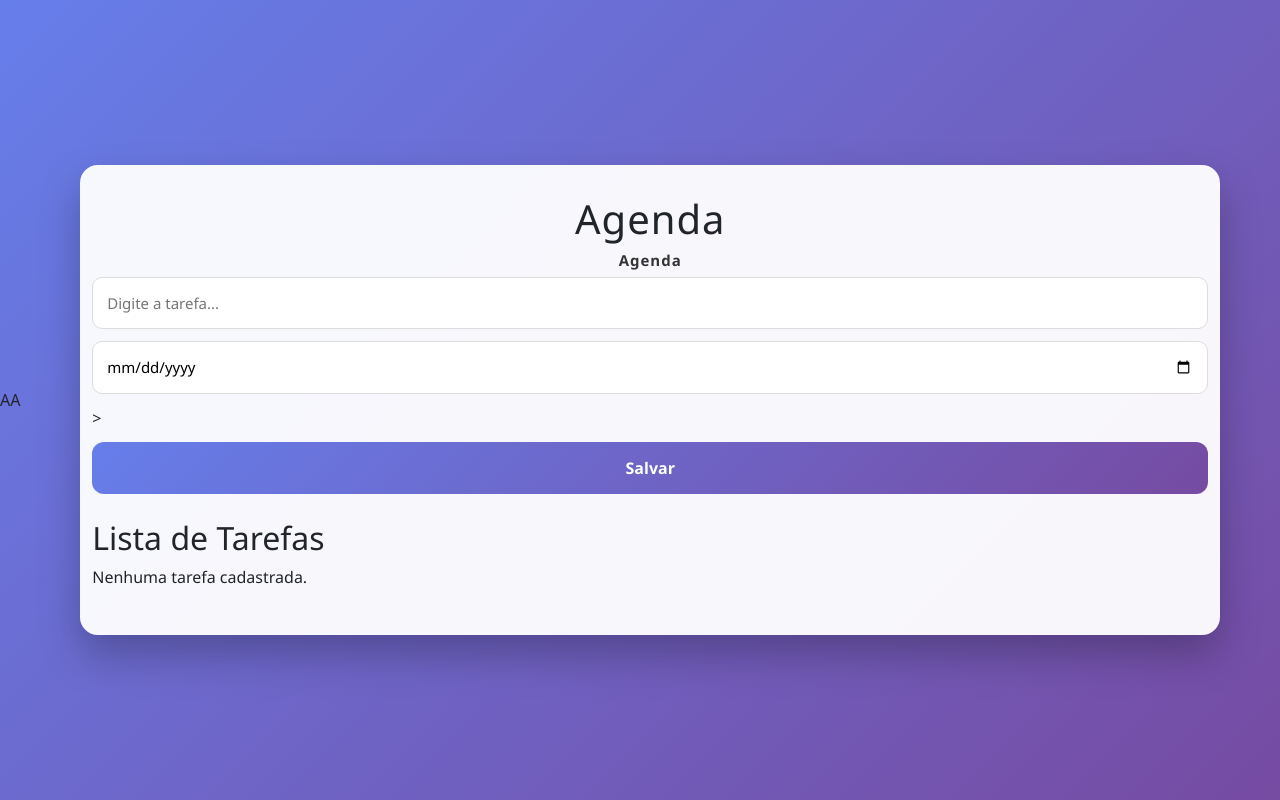
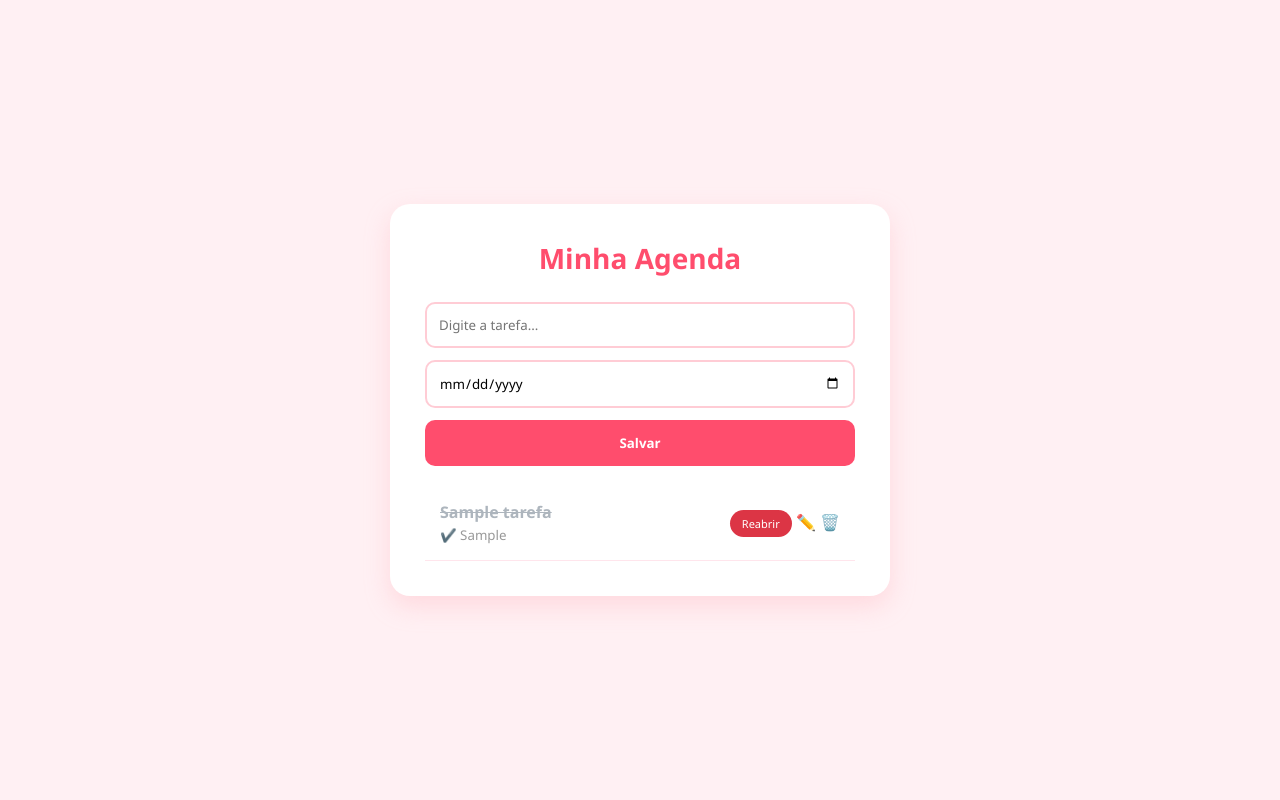
Before and after one commit to Barbarazotto/agenda-, a Flask app: page /agenda in a window 1280 px wide. Run offline with Flask 3, Linux system fonts and the light colour scheme; tables that the repository leaves empty hold one stand-in row (values such as "Sample post"); data that the repository does not hold is empty.

Commit message:
feat: implementar funcionalidade de concluir/reabrir tarefas e ajuste visual rosa

```diff
--- a/app.py
+++ b/app.py
@@ -1,8 +1,11 @@
-from flask import Flask, redirect, render_template, request, url_for
+from flask import Flask, render_template, request, redirect, url_for, jsonify
 from models.tarefa import Tarefa
+from models.database import init_db
 
 app = Flask(__name__)
 
+# Inicializa o banco de dados
+init_db()
 
 @app.route('/')
 def home():
@@ -10,38 +13,49 @@ def home():
 
 @app.route('/agenda', methods=['GET', 'POST'])
 def agenda():
-    tarefas = None
+    if request.method == 'POST':
+        # Mantendo os nomes originais da sua sala
+        titulo = request.form['titulo-tarefa']
+        data = request.form['data-conclusao']
 
-    if request.method == 'POST':
-        titulo_tarefa = request.form['titulo_tarefa']
-        data_conclusao = request.form['data_conclusao']
-        tarefa = Tarefa(titulo_tarefa, data_conclusao)
-        tarefa.salvar_tarefa()
+        nova_tarefa = Tarefa(titulo, data)
+        nova_tarefa.salvar_tarefa()
 
-    tarefas = Tarefa.obter_tarefas()
-    return render_template('agenda.html', titulo='Agenda', tarefas=tarefas)
+        return redirect(url_for('agenda'))
+
+    lista = Tarefa.obter_tarefas()
+    # Passamos None para evitar o erro visual no HTML
+    return render_template('agenda.html', titulo='Agenda', tarefas=lista, tarefa_selecionada=None)
+
+@app.route('/status/<int:idTarefa>', methods=['POST'])
+def status(idTarefa):
+    # RF02: Endpoint para concluir/reabrir
+    tarefa = Tarefa.id(idTarefa)
+    tarefa.alternar_status()
+    return jsonify(sucesso=True)
 
 @app.route('/delete/<int:idTarefa>')
 def delete(idTarefa):
-    terefa = Tarefa.id(idTarefa)
-    terefa.excluir_tarefa()
-    #return render_template('agenda.html', titulo='Agenda', tarefas=tarefas)
+    # RN01: Não pode excluir se estiver concluída
+    tarefa = Tarefa.id(idTarefa)
+    if tarefa.concluida == 1:
+        return "<script>alert('Reabra a tarefa antes de excluir!'); window.location.href='/agenda';</script>"
+
+    tarefa.excluir_tarefa()
     return redirect(url_for('agenda'))
 
-@app.route('/Hello')
-def hello_world():
-    return 'Hello, World!'
-
-
-@app.route('/update/<int:idTarefa>', methods = ['GET', 'POST'])
+@app.route('/update/<int:idTarefa>', methods=['GET', 'POST'])
 def update(idTarefa):
     if request.method == 'POST':
-        titulo = request.form['titulo_tarefa']
-        data = request.form['data_conclusao']
-        tarefa = Tarefa(titulo, data, idTarefa)
-        tarefa.atualizar_tarefa()
+        titulo = request.form['titulo-tarefa']
+        data = request.form['data-conclusao']
+        tarefa = Tarefa(titulo, data, id_tarefa=idTarefa)
+        tarefa.atualizar_tarefas()
         return redirect(url_for('agenda'))
 
-    tarefas=Tarefa.obter_tarefas()
-    tarefa_selecionada = Tarefa.id(idTarefa)
-    return render_template('agenda.html', titulo=f'Editando a tarefa ID: {idTarefa}', tarefas=tarefas, tarefa_selecionada=tarefa_selecionada)
+    tarefa_edit = Tarefa.id(idTarefa)
+    lista = Tarefa.obter_tarefas()
+    return render_template('agenda.html', titulo='Editar', tarefa_selecionada=tarefa_edit, tarefas=lista)
+
+if __name__ == '__main__':
+    app.run(debug=True)
--- a/static/style.css
+++ b/static/style.css
@@ -2,149 +2,80 @@
     margin: 0;
     padding: 0;
     box-sizing: border-box;
-    font-family: "Segoe UI", Arial, sans-serif;
+    font-family: 'Segoe UI', sans-serif;
 }
 
-/* FUNDO */
 body {
+    background-color: #fff0f3 !important; /* ROSA CLARO */
+    background-image: none !important;    /* REMOVE GRADIENTE ROXO */
     min-height: 100vh;
-    background: linear-gradient(135deg, #667eea, #764ba2);
     display: flex;
     justify-content: center;
     align-items: center;
 }
 
-/* CARD PRINCIPAL */
-.container {
-    background: rgba(255, 255, 255, 0.95);
+.container-principal {
+    background-color: #ffffff; /* BRANCO */
     width: 100%;
-    max-width: 480px;
-    padding: 30px;
-    border-radius: 18px;
-    box-shadow: 0 20px 40px rgba(0, 0, 0, 0.25);
-    animation: surgir 0.6s ease;
+    max-width: 500px;
+    padding: 35px;
+    border-radius: 20px;
+    box-shadow: 0 10px 25px rgba(255, 182, 193, 0.4);
 }
 
-@keyframes surgir {
-    from {
-        opacity: 0;
-        transform: translateY(20px);
-    }
-    to {
-        opacity: 1;
-        transform: translateY(0);
-    }
+.titulo {
+    color: #ff4d6d;
+    text-align: center;
+    margin-bottom: 25px;
+    font-size: 28px;
 }
 
-/* TÍTULO */
-h1 {
-    text-align: center;
-    margin-bottom: 25px;
-    color: #333;
-    letter-spacing: 1px;
+.input-bonito {
+    width: 100%;
+    padding: 12px;
+    margin-bottom: 12px;
+    border: 2px solid #ffccd5;
+    border-radius: 10px;
+    outline: none;
 }
 
-/* FORMULÁRIO */
-form {
-    display: flex;
-    flex-direction: column;
-    gap: 12px;
-    margin-bottom: 25px;
-}
-
-form input {
+.btn-adicionar {
+    width: 100%;
     padding: 14px;
+    background-color: #ff4d6d;
+    color: white;
+    border: none;
     border-radius: 10px;
-    border: 1px solid #ddd;
-    font-size: 15px;
-    transition: 0.3s;
-}
-
-form input:focus {
-    outline: none;
-    border-color: #667eea;
-    box-shadow: 0 0 0 3px rgba(102, 126, 234, 0.2);
-}
-
-form button {
-    padding: 14px;
-    border-radius: 12px;
-    border: none;
-    background: linear-gradient(135deg, #667eea, #764ba2);
-    color: white;
-    font-size: 16px;
     font-weight: bold;
     cursor: pointer;
     transition: 0.3s;
 }
 
-form button:hover {
-    transform: translateY(-2px);
-    box-shadow: 0 10px 20px rgba(118, 75, 162, 0.4);
+.btn-adicionar:hover {
+    background-color: #ff758f;
 }
 
-/* TAREFAS */
-.tarefa {
-    background: #ffffff;
-    padding: 16px;
-    border-radius: 14px;
+.item-tarefa {
     display: flex;
     justify-content: space-between;
     align-items: center;
-    margin-bottom: 12px;
-    box-shadow: 0 8px 18px rgba(0, 0, 0, 0.08);
-    animation: fade 0.4s ease;
+    padding: 15px;
+    border-bottom: 1px solid #ffe5ec;
 }
 
-@keyframes fade {
-    from {
-        opacity: 0;
-        transform: scale(0.95);
-    }
-    to {
-        opacity: 1;
-        transform: scale(1);
-    }
+.concluida-texto {
+    text-decoration: line-through;
+    color: #adb5bd;
 }
 
-.titulo {
-    font-weight: 600;
-    color: #333;
-    font-size: 15px;
+.btn-status {
+    border: none;
+    padding: 6px 12px;
+    border-radius: 20px;
+    color: white;
+    font-size: 11px;
+    cursor: pointer;
 }
 
-/* DATA COMO BADGE */
-.data {
-    background: #667eea;
-    color: white;
-    padding: 6px 12px;
-    border-radius: 20px;
-    font-size: 13px;
-}
-
-/* HOME */
-.home {
-    text-align: center;
-}
-
-.home p {
-    font-size: 18px;
-    color: #333;
-}
-
-.home a {
-    display: inline-block;
-    margin-top: 20px;
-    padding: 12px 26px;
-    text-decoration: none;
-    border-radius: 30px;
-    background: linear-gradient(135deg, #667eea, #764ba2);
-    color: white;
-    font-weight: bold;
-    transition: 0.3s;
-}
-
-.home a:hover {
-    transform: scale(1.05);
-    box-shadow: 0 10px 25px rgba(118, 75, 162, 0.4);
-}
+.cor-concluir { background-color: #28a745; }
+.cor-reabrir { background-color: #dc3545; }
--- a/templates/agenda.html
+++ b/templates/agenda.html
@@ -1,48 +1,59 @@
-AA{% extends "base.html" %}
+{% extends "base.html" %}
 
 {% block content %}
-
 <div class="container-principal">
-
-    <h1 class="titulo">Agenda</h1>
+    <h1 class="titulo">Minha Agenda</h1>
 
     <form method="POST">
-<input type="text" name="titulo-tarefa" class="input-bonito"
+        <input type="text" name="titulo-tarefa" class="input-bonito" placeholder="Digite a tarefa..."
+               value="{% if tarefa_selecionada %}{{ tarefa_selecionada.titulo_tarefa }}{% endif %}" required>
 
-              placeholder="Digite a tarefa..." value="{{tarefa_selecionada.titulo_tarefa if
+        <input type="date" name="data-conclusao" class="input-bonito"
+               value="{% if tarefa_selecionada %}{{ tarefa_selecionada.data_conclusao }}{% endif %}" required>
 
-                tarefa_selecionada else ''}}"required>
-<input type="date" name="data-conclusao" class="input-bonito" value="{{tarefa_selecionada.data_conclusao if
-
-                tarefa_selecionada else ''}}"required>>
-
-
-        <button type="submit" class="btn-adicionar">Salvar</button>
+        <button type="submit" class="btn-adicionar">
+            {% if tarefa_selecionada %} Atualizar {% else %} Salvar {% endif %}
+        </button>
 
         {% if tarefa_selecionada %}
-<a href="{{url_for ('agenda') }}" class=" btn btn-secondary"> Cancelar </a>
+            <a href="{{ url_for('agenda') }}" style="display: block; text-align: center; margin-top: 10px; color: #ff4d6d;">Cancelar</a>
+        {% endif %}
+    </form>
 
-        {% endif %}
+    <div style="margin-top: 20px;">
+        {% for tarefa in tarefas %}
+        <div class="item-tarefa">
+            <div>
+                <span class="{% if tarefa.concluida == 1 %}concluida-texto{% endif %}">
+                    <strong>{{ tarefa.titulo_tarefa }}</strong>
+                </span>
+                <br>
+                <small style="color: #999;">
+                    {% if tarefa.concluida == 1 %}
+                        ✔️ {{ tarefa.data_hora_conclusao }}
+                    {% else %}
+                        📅 Prazo: {{ tarefa.data_conclusao }}
+                    {% endif %}
+                </small>
+            </div>
 
-    </form>
-<h2>Lista de Tarefas</h2>
+            <div>
+                <button onclick="mudarStatus({{ tarefa.id_tarefa }})"
+                        class="btn-status {% if tarefa.concluida == 1 %}cor-reabrir{% else %}cor-concluir{% endif %}">
+                    {% if tarefa.concluida == 1 %} Reabrir {% else %} Concluir {% endif %}
+                </button>
+                <a href="{{ url_for('update', idTarefa=tarefa.id_tarefa) }}" style="text-decoration:none;"> ✏️ </a>
+                <a href="{{ url_for('delete', idTarefa=tarefa.id_tarefa) }}" style="text-decoration:none;"> 🗑️ </a>
+            </div>
+        </div>
+        {% endfor %}
+    </div>
+</div>
 
-        {% if tarefas %}
-<ul>
-
-            {% for tarefa in tarefas %}
-<li>{{ tarefa.titulo_tarefa }} - {{ tarefa.data_conclusao }}
-<a href="{{url_for ('delete', idTarefa=tarefa.id_tarefa) }}"> 🐭 Apagar </a>
-<a href="{{url_for ('update', idTarefa=tarefa.id_tarefa) }}"> 👌Editar </a></li>
-
-              <!-- Controle para editar -->
-
-            {% endfor %}
-</ul>
-
-        {% else %}
-<p>Nenhuma tarefa cadastrada.</p>
-
-        {% endif %}
-
+<script>
+    function mudarStatus(id) {
+        fetch('/status/' + id, { method: 'POST' })
+        .then(() => window.location.reload());
+    }
+</script>
 {% endblock %}
--- a/templates/base.html
+++ b/templates/base.html
@@ -2,18 +2,12 @@
 <html lang="pt-br">
 <head>
     <meta charset="UTF-8">
-    <meta name="viewport" content="width=device-width, initial-scale=1.0">
-    <title>{{ titulo}}</title>
-    <link rel="stylesheet" href="{{ url_for('static',filename='/style.css') }}">
-    <link href="https://cdn.jsdelivr.net/npm/bootstrap@5.3.8/dist/css/bootstrap.min.css" rel="stylesheet" integrity="sha384-sRIl4kxILFvY47J16cr9ZwB07vP4J8+LH7qKQnuqkuIAvNWLzeN8tE5YBujZqJLB" crossorigin="anonymous">
+    <title>{{ titulo }}</title>
+    <link rel="stylesheet" href="{{ url_for('static', filename='style.css') }}">
 </head>
 <body>
-    <body>
     <div class="container">
-
-    <h1>{{ titulo }}</h1>
-    {% block content %}{% endblock %}
+        {% block content %}{% endblock %}
     </div>
-   <script src="https://cdn.jsdelivr.net/npm/bootstrap@5.3.8/dist/js/bootstrap.bundle.min.js" integrity="sha384-FKyoEForCGlyvwx9Hj09JcYn3nv7wiPVlz7YYwJrWVcXK/BmnVDxM+D2scQbITxI" crossorigin="anonymous"></script>
 </body>
 </html>
```
Also changed, not shown: models/database.py (+6 -10 lines), models/tarefa.py (+20 -7 lines), templates/home.html (+6 -2 lines).
